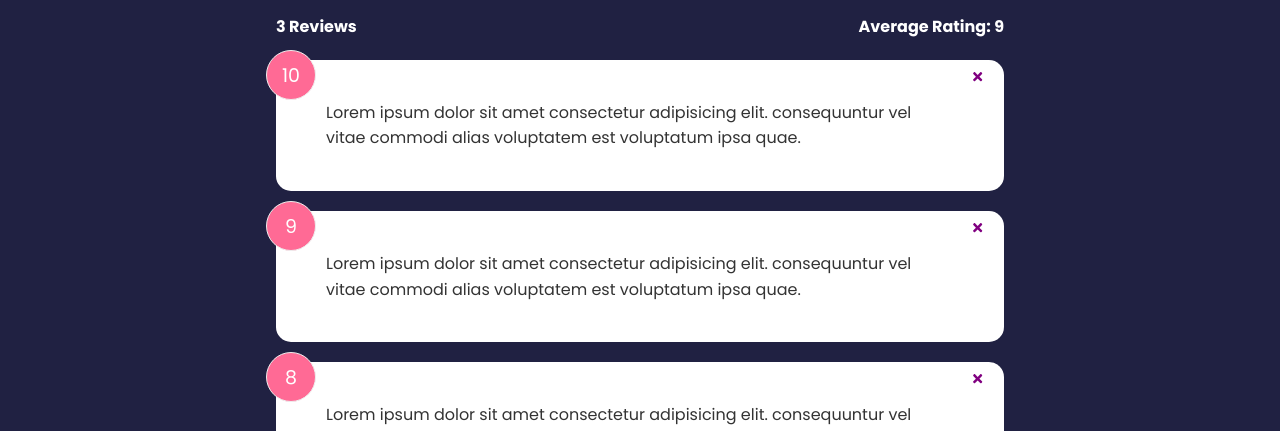
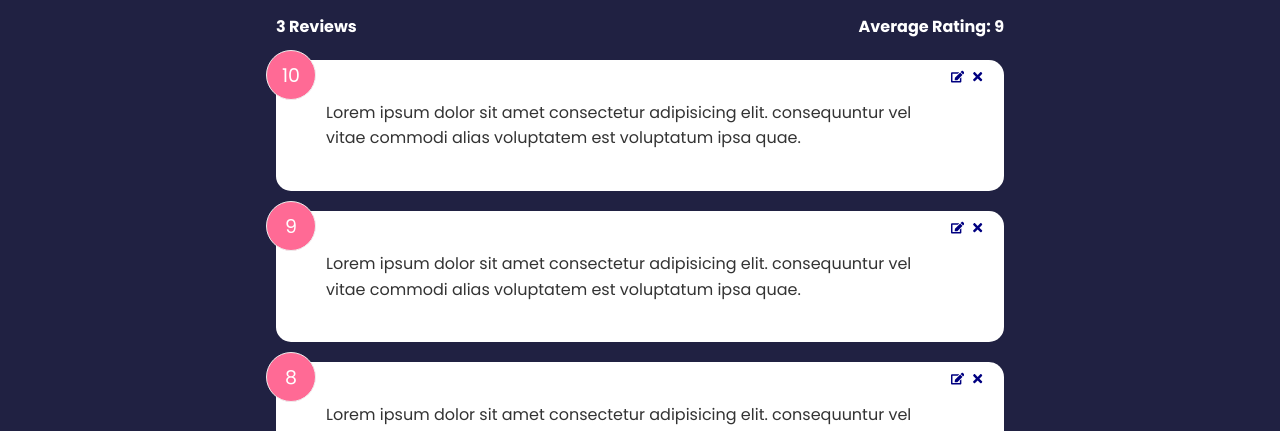
Before and after one commit to JoaoDanielRamos/feedbacky, a React (Vite) app: page / in a window 1280 px wide. Shown: the part 399-830 px from the top of the page. Built offline with nearby package versions, Linux system fonts and the light colour scheme.

Commit message:
adding useContext hook and refactoring app

```diff
--- a/src/components/FeedbackItem.tsx
+++ b/src/components/FeedbackItem.tsx
@@ -1,5 +1,5 @@
 // * Modules
-import { FaTimes } from 'react-icons/fa';
+import { FaTimes, FaEdit } from 'react-icons/fa';
 
 // * Component
 import Card from './shared/Card';
@@ -8,28 +8,37 @@ import FeedbackContext from '../context/FeedbackContext';
 import { useContext } from 'react';
 
 export default function FeedbackItem({
-  rating,
-  text,
-  id,
+  item,
 }: {
-  rating: number;
-  text: string;
-  id: number;
+  item: {
+    rating: number;
+    text: string;
+    id: number;
+  };
 }) {
-  const { deleteFeedback }: any = useContext(FeedbackContext);
+  const { deleteFeedback, editFeedback }: any = useContext(FeedbackContext);
 
   return (
     <Card reverse={false}>
-      <div className='num-display'>{rating}</div>
+      <div className='num-display'>{item.rating}</div>
       <button
         onClick={() => {
-          deleteFeedback(id);
+          deleteFeedback(item.id);
         }}
         className='close'
       >
-        <FaTimes color='purple' />
+        <FaTimes color='navy' />
       </button>
-      <div className='text-display'>{text}</div>
+
+      <button
+        onClick={() => {
+          editFeedback(item);
+        }}
+        className='edit'
+      >
+        <FaEdit color='navy' />
+      </button>
+      <div className='text-display'>{item.text}</div>
     </Card>
   );
 }
--- a/src/components/FeedbackList.tsx
+++ b/src/components/FeedbackList.tsx
@@ -14,6 +14,7 @@ export default function FeedbackList() {
   if (!feedback || feedback.length === 0) {
     return <p>No Feedback Yet</p>;
   }
+
   return (
     <div className='feedback-list'>
       <AnimatePresence>
@@ -24,33 +25,10 @@ export default function FeedbackList() {
             animate={{ opacity: 1 }}
             exit={{ opacity: 0 }}
           >
-            <FeedbackItem
-              key={item.id}
-              id={item.id}
-              rating={item.rating}
-              text={item.text}
-            />
+            <FeedbackItem key={item.id} item={item} />
           </motion.div>
         ))}
       </AnimatePresence>
     </div>
   );
-
-  // * Without animation
-  /*
-
-  return (
-    <div className='feedback-list'>
-      {feedback.map(item => (
-        <FeedbackItem
-          key={item.id}
-          id={item.id}
-          rating={item.rating}
-          text={item.text}
-          handleDelete={handleDelete}
-        />
-      ))}
-    </div>
-  );
-  */
 }
--- a/src/context/FeedbackContext.tsx
+++ b/src/context/FeedbackContext.tsx
@@ -5,6 +5,12 @@ import FeedbackData from '../data/FeedbackData';
 const FeedbackContext = createContext({});
 
 export const FeedbackProvider = ({ children }: { children: any }) => {
+  const [feedback, setFeedback] = useState(FeedbackData);
+  const [feedbackEdit, setFeedbackEdit] = useState({
+    item: {},
+    edit: false,
+  });
+
   // * Functionality: Add a new feedback
   const addFeedback = (newFeedback: {
     text: string;
@@ -22,10 +28,18 @@ export const FeedbackProvider = ({ children }: { children: any }) => {
     }
   };
 
-  const [feedback, setFeedback] = useState(FeedbackData);
+  // * Functionality: Edit a feedback
+  const editFeedback = (item: {}) => {
+    setFeedbackEdit({
+      item: item,
+      edit: true,
+    });
+  };
 
   return (
-    <FeedbackContext.Provider value={{ feedback, deleteFeedback, addFeedback }}>
+    <FeedbackContext.Provider
+      value={{ feedback, deleteFeedback, addFeedback, editFeedback }}
+    >
       {children}
     </FeedbackContext.Provider>
   );
```
